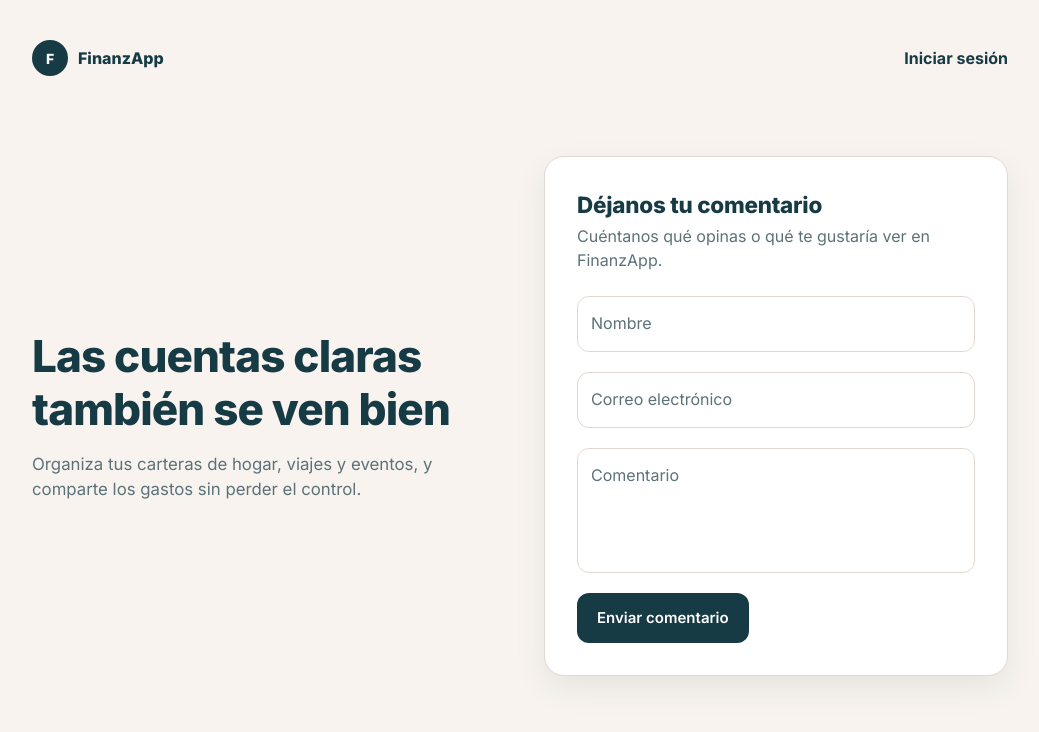
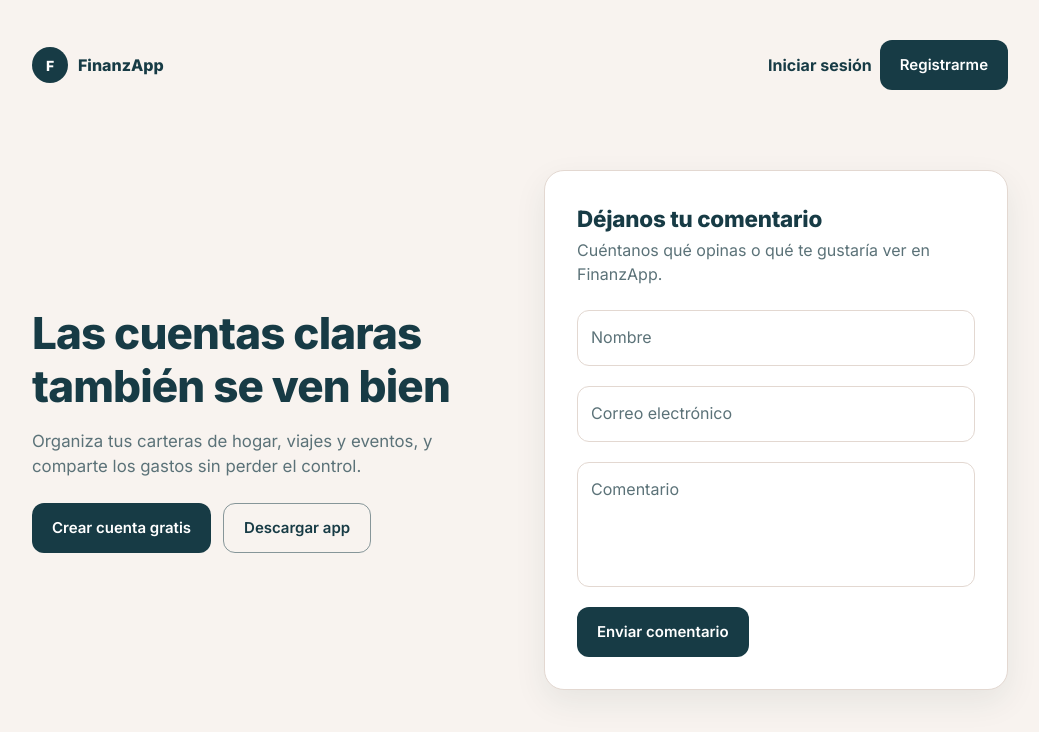
Before and after one commit to IDGS-802-23002541/FinanzApp, a React (Vite) app in the folder web_FinanzaApp/: page / in a window 1280 px wide. Shown: the top 732 px of the page, without its empty margins (120-1159 px from the left). Built offline with nearby package versions, Linux system fonts and the light colour scheme; no server answers.

Commit message:
feat(web): navegación de acceso desde la landing [#TG-164]

```diff
--- a/web_FinanzaApp/src/features/landing/pages/Landing.jsx
+++ b/web_FinanzaApp/src/features/landing/pages/Landing.jsx
@@ -1,8 +1,19 @@
-import { Box, Link, Stack, Typography } from '@mui/material'
-import { Link as RouterLink } from 'react-router-dom'
+import { Box, Button, Link, Stack, Tooltip, Typography } from '@mui/material'
+import { Link as RouterLink, Navigate } from 'react-router-dom'
 import FormularioComentarios from '../components/FormularioComentarios.jsx'
+import { useAuth } from '../../../hooks/useAuth.js'
+import { PANEL_POR_ROL } from '../../../utils/constantes.js'
+
+const APK_URL = import.meta.env.VITE_APK_URL ?? ''
 
 function Landing() {
+  const { usuario } = useAuth()
+
+  // CA4: con sesión activa se va directo al inicio del rol.
+  if (usuario) {
+    return <Navigate to={PANEL_POR_ROL[usuario.rol] ?? '/'} replace />
+  }
+
   return (
     <Box
       sx={{
@@ -43,9 +54,18 @@ function Landing() {
             <Typography sx={{ fontWeight: 800 }}>FinanzApp</Typography>
           </Stack>
 
-          <Link component={RouterLink} to="/login" sx={{ fontWeight: 700 }}>
-            Iniciar sesión
-          </Link>
+          <Stack direction="row" spacing={1} sx={{ alignItems: 'center' }}>
+            <Link
+              component={RouterLink}
+              to="/login"
+              sx={{ fontWeight: 700 }}
+            >
+              Iniciar sesión
+            </Link>
+            <Button component={RouterLink} to="/registro" variant="contained">
+              Registrarme
+            </Button>
+          </Stack>
         </Stack>
 
         <Box
@@ -79,6 +99,38 @@ function Landing() {
               Organiza tus carteras de hogar, viajes y eventos, y comparte los
               gastos sin perder el control.
             </Typography>
+
+            <Stack
+              direction={{ xs: 'column', sm: 'row' }}
+              spacing={1.5}
+              sx={{ mt: 3 }}
+            >
+              <Button
+                component={RouterLink}
+                to="/registro"
+                variant="contained"
+              >
+                Crear cuenta gratis
+              </Button>
+              {APK_URL ? (
+                <Button
+                  component="a"
+                  href={APK_URL}
+                  variant="outlined"
+                  download
+                >
+                  Descargar app
+                </Button>
+              ) : (
+                <Tooltip title="La descarga estará disponible pronto.">
+                  <span>
+                    <Button variant="outlined" disabled>
+                      Descargar app
+                    </Button>
+                  </span>
+                </Tooltip>
+              )}
+            </Stack>
           </Box>
 
           <FormularioComentarios />
--- a/web_FinanzaApp/src/routes/RoleRoute.jsx
+++ b/web_FinanzaApp/src/routes/RoleRoute.jsx
@@ -1,15 +1,10 @@
 import { Navigate, Outlet } from 'react-router-dom'
 import { useAuth } from '../hooks/useAuth.js'
-import { ROLES } from '../utils/constantes.js'
+import { PANEL_POR_ROL } from '../utils/constantes.js'
 
 // Exige que el usuario tenga uno de los roles indicados.
 export default function RoleRoute({ roles }) {
   const { usuario } = useAuth()
-  const PANEL_POR_ROL = {
-    [ROLES.CLIENTE]: '/carteras',
-    [ROLES.TRABAJADOR]: '/admin/tickets',
-    [ROLES.ADMIN]: '/admin',
-  }
 
   if (!usuario || !roles.includes(usuario.rol)) {
     return <Navigate to={PANEL_POR_ROL[usuario?.rol] || '/'} replace />
--- a/web_FinanzaApp/src/utils/constantes.js
+++ b/web_FinanzaApp/src/utils/constantes.js
@@ -4,6 +4,13 @@ export const ROLES = {
   ADMIN: 'admin',
 }
 
+// Pantalla de inicio de cada rol.
+export const PANEL_POR_ROL = {
+  [ROLES.CLIENTE]: '/carteras',
+  [ROLES.TRABAJADOR]: '/admin/tickets',
+  [ROLES.ADMIN]: '/admin',
+}
+
 // Misma política que valida el backend: 8 caracteres, una mayúscula y un número.
 export const CONTRASENIA_VALIDA = /^(?=.*[A-Z])(?=.*\d).{8,}$/
 export const CORREO_VALIDO = /^[^\s@]+@[^\s@]+\.[^\s@]+$/
```
Also changed, not shown: 1 other file (tests, documents, lock files or other folders).
